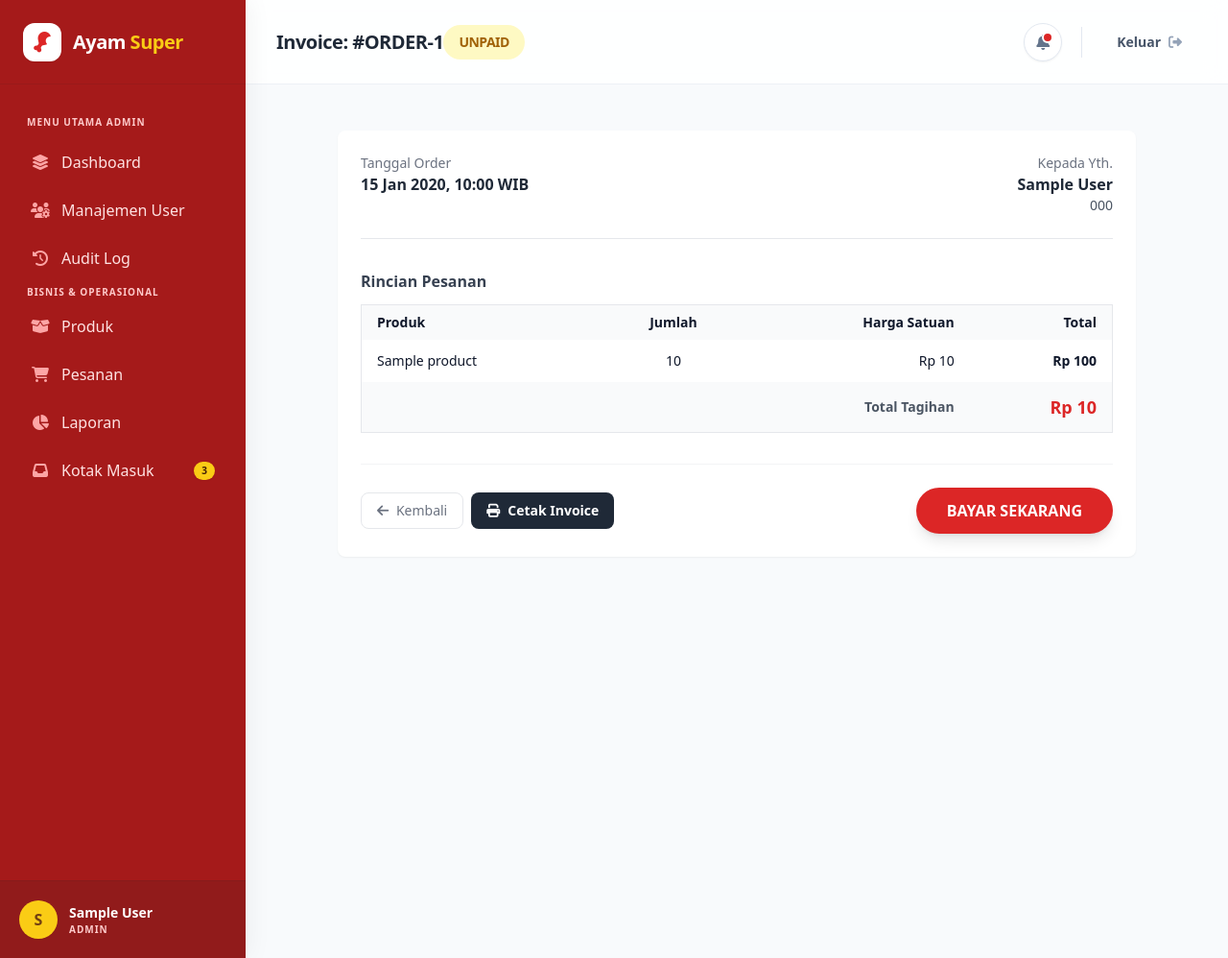
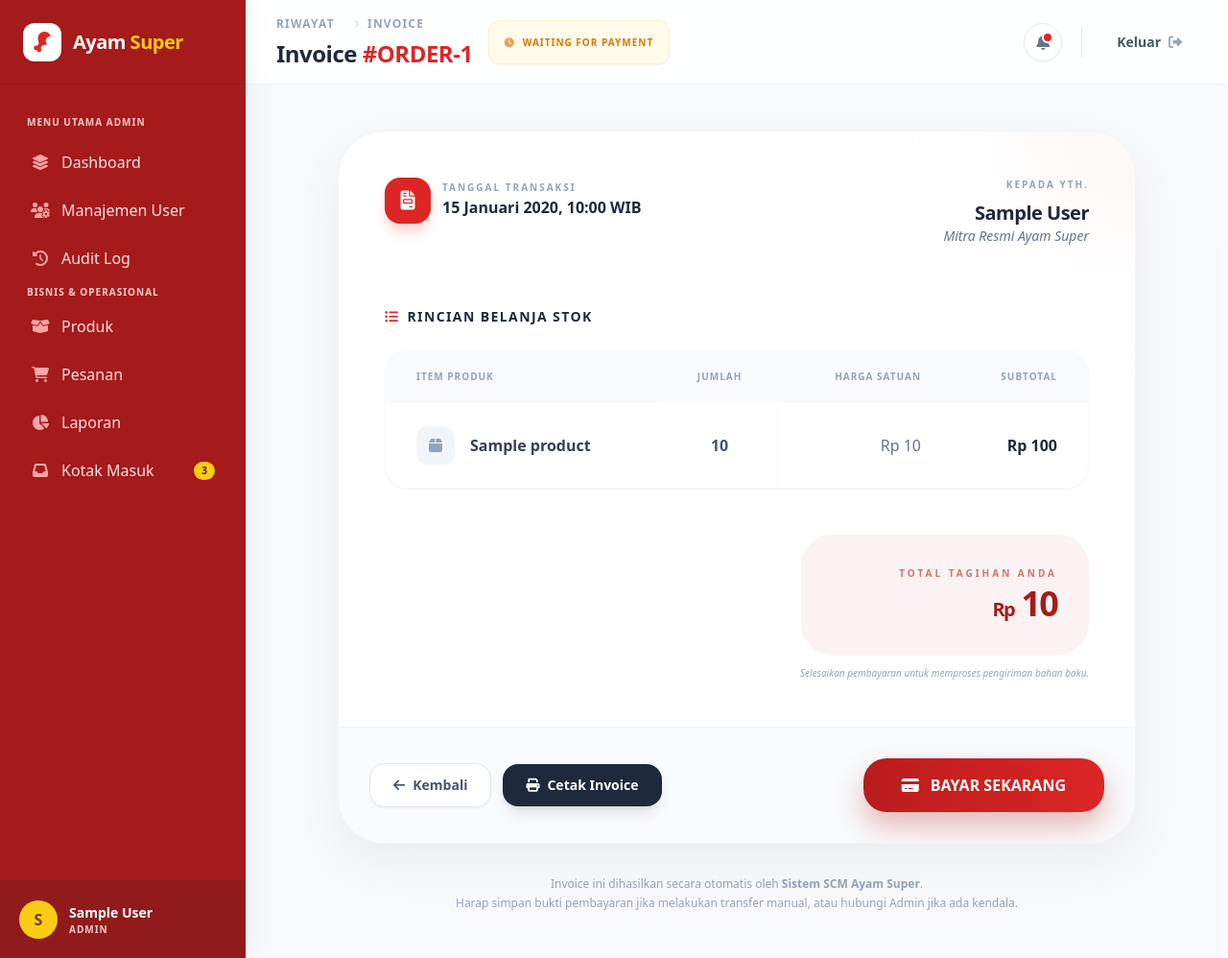
Before and after one commit to RaafiStudent/Franchise-ayam-super, a Laravel app: page /checkout/1 in a window 1280 px wide. Shown: the whole page at 96% size. Run offline with Laravel 12, Linux system fonts and the light colour scheme; a user stored in the database is signed in; tables that the repository leaves empty hold one stand-in row (values such as "Sample post"); style sheets or scripts are compiled from the project's sources; parts of the project's set-up code (start-up, migrations or seed data) failed here and were passed over; some libraries are stand-ins or nearby versions.

Commit message:
merubah tampillan chekout mitra

```diff
--- a/resources/views/mitra/orders/show.blade.php
+++ b/resources/views/mitra/orders/show.blade.php
@@ -1,180 +1,186 @@
 <x-app-layout>
+    {{-- Import Font Modern --}}
+    <head>
+        <link href="https://fonts.googleapis.com/css2?family=Inter:wght@300;400;600;700;800&display=swap" rel="stylesheet">
+        <style>
+            body { font-family: 'Inter', sans-serif; }
+        </style>
+    </head>
+
     <x-slot name="header">
-        <div class="flex justify-between items-center">
-            <h2 class="font-semibold text-xl text-gray-800 leading-tight">
-                {{ __('Invoice: ') }} #ORDER-{{ $order->id }}
+        <div class="flex flex-col md:flex-row justify-between items-start md:items-center gap-4">
+            <div>
+                <nav class="flex mb-2" aria-label="Breadcrumb">
+                    <ol class="inline-flex items-center space-x-1 md:space-x-3 text-xs font-semibold uppercase tracking-widest">
+                        <li class="inline-flex items-center">
+                            <a href="{{ route('orders.index') }}" class="text-slate-400 hover:text-red-600 transition-colors">Riwayat</a>
+                        </li>
+                        <li>
+                            <div class="flex items-center text-slate-300">
+                                <i class="fas fa-chevron-right text-[8px] mx-2"></i>
+                                <span class="text-slate-400">Invoice</span>
+                            </div>
+                        </li>
+                    </ol>
+                </nav>
+                <h2 class="font-extrabold text-2xl text-slate-800 leading-tight">
+                    Invoice <span class="text-red-600">#ORDER-{{ $order->id }}</span>
                 </h2>
+            </div>
 
-            <div class="flex gap-2">
-                {{-- 1. BADGE STATUS PEMBAYARAN --}}
-                <span class="px-4 py-2 rounded-full text-sm font-bold
-                    @if($order->payment_status == 'paid') bg-green-100 text-green-700
-                    @elseif($order->payment_status == 'unpaid') bg-yellow-100 text-yellow-700
-                    @else bg-red-100 text-red-700 @endif">
-                    {{ strtoupper($order->payment_status) }}
+            {{-- Status Badge Premium --}}
+            <div class="flex items-center gap-3">
+                @if($order->payment_status == 'paid')
+                    <span class="bg-emerald-50 text-emerald-600 text-[10px] font-black px-4 py-2 rounded-xl border border-emerald-100 uppercase tracking-widest flex items-center gap-2">
+                        <span class="relative flex h-2 w-2">
+                            <span class="animate-ping absolute inline-flex h-full w-full rounded-full bg-emerald-400 opacity-75"></span>
+                            <span class="relative inline-flex rounded-full h-2 w-2 bg-emerald-500"></span>
                         </span>
-
-                {{-- 2. BADGE STATUS BARANG (BARU - FITUR YANG BOSS MINTA) --}}
-                @if($order->order_status == 'shipped')
-                    <span class="px-4 py-2 rounded-full text-sm font-bold bg-purple-100 text-purple-700">
-                        <i class="fas fa-truck mr-1"></i> SEDANG DIKIRIM
+                        Paid Successfully
                     </span>
-                @elseif($order->order_status == 'completed')
-                    <span class="px-4 py-2 rounded-full text-sm font-bold bg-green-100 text-green-700 border border-green-200">
-                        <i class="fas fa-check-circle mr-1"></i> DITERIMA
-                    </span>
-                @elseif($order->order_status == 'processing')
-                    <span class="px-4 py-2 rounded-full text-sm font-bold bg-blue-100 text-blue-700">
-                        <i class="fas fa-box mr-1"></i> DIKEMAS
+                @else
+                    <span class="bg-amber-50 text-amber-600 text-[10px] font-black px-4 py-2 rounded-xl border border-amber-100 uppercase tracking-widest flex items-center gap-2 shadow-sm">
+                        <i class="fas fa-clock animate-pulse"></i> Waiting for Payment
                     </span>
                 @endif
             </div>
         </div>
     </x-slot>
 
-    {{-- Script Midtrans --}}
-    <head>
-        <script type="text/javascript"
-            src="https://app.sandbox.midtrans.com/snap/snap.js"
-            data-client-key="{{ config('midtrans.client_key') }}"></script>
-    </head>
+    <div class="py-12 bg-slate-50/50">
+        <div class="max-w-4xl mx-auto sm:px-6 lg:px-8">
 
-    <div class="py-12">
-        <div class="max-w-4xl mx-auto sm:px-6 lg:px-8">
-            <div class="bg-white overflow-hidden shadow-sm sm:rounded-lg p-6">
+            {{-- MAIN INVOICE CARD --}}
+            <div class="bg-white rounded-[3rem] shadow-[0_20px_50px_rgba(0,0,0,0.05)] border border-slate-100 overflow-hidden relative">
 
-                {{-- INFO UMUM --}}
-                <div class="grid grid-cols-2 gap-4 mb-8 border-b pb-6">
-                    <div>
-                        <p class="text-gray-500 text-sm">Tanggal Order</p>
-                        <p class="font-bold text-gray-800">{{ $order->created_at->format('d M Y, H:i') }} WIB</p>
-                    </div>
-                    <div class="text-right">
-                        <p class="text-gray-500 text-sm">Kepada Yth.</p>
-                        <p class="font-bold text-gray-800">{{ $order->user->name }}</p>
-                        <p class="text-sm text-gray-600">{{ $order->user->no_hp }}</p>
-                    </div>
-                </div>
+                {{-- Decorative Element --}}
+                <div class="absolute top-0 right-0 w-64 h-64 bg-red-50/50 rounded-full -mr-32 -mt-32 blur-3xl"></div>
 
-                {{-- INFO PENGIRIMAN (Jika Ada) --}}
-                @if($order->order_status == 'shipped' || $order->order_status == 'completed')
-                <div class="bg-blue-50 border border-blue-200 rounded-lg p-4 mb-8">
-                    <div class="flex justify-between items-start">
-                        <div>
-                            <h3 class="font-bold text-blue-800 mb-2"><i class="fas fa-shipping-fast mr-2"></i>Info Pengiriman</h3>
-                            <div class="grid grid-cols-2 gap-8 text-sm">
-                                <div>
-                                    <p class="text-blue-600">Kurir / Ekspedisi</p>
-                                    <p class="font-bold text-gray-800 uppercase">{{ $order->courier_name }}</p>
+                <div class="p-8 md:p-12 relative z-10">
+
+                    {{-- Header Invoice --}}
+                    <div class="flex flex-col md:flex-row justify-between gap-8 mb-16">
+                        <div class="space-y-4">
+                            <div class="flex items-center gap-3">
+                                <div class="w-12 h-12 bg-red-600 rounded-2xl flex items-center justify-center text-white shadow-lg shadow-red-200">
+                                    <i class="fas fa-file-invoice text-xl"></i>
                                 </div>
                                 <div>
-                                    <p class="text-blue-600">Nomor Resi / Plat</p>
-                                    <p class="font-bold text-gray-800 uppercase">{{ $order->resi_number }}</p>
+                                    <p class="text-[10px] font-black text-slate-400 uppercase tracking-[0.2em] leading-none">Tanggal Transaksi</p>
+                                    <p class="text-slate-800 font-bold mt-1">{{ $order->created_at->translatedFormat('d F Y, H:i') }} WIB</p>
                                 </div>
                             </div>
                         </div>
 
-                        {{-- STATUS BESAR DI DALAM KOTAK PENGIRIMAN --}}
-                        <div class="text-right">
-                            <p class="text-xs text-blue-500 mb-1">Status Paket:</p>
-                            @if($order->order_status == 'completed')
-                                <span class="text-xl font-bold text-green-600">SUDAH DITERIMA ✅</span>
-                            @else
-                                <span class="text-xl font-bold text-purple-600">DALAM PERJALANAN 🚚</span>
-                            @endif
+                        <div class="text-left md:text-right">
+                            <p class="text-[10px] font-black text-slate-400 uppercase tracking-[0.2em] mb-2">Kepada Yth.</p>
+                            <p class="text-xl font-black text-slate-800 tracking-tight">{{ Auth::user()->name }}</p>
+                            <p class="text-sm text-slate-500 font-medium italic">Mitra Resmi Ayam Super</p>
                         </div>
                     </div>
-                </div>
-                @endif
 
-                {{-- TABEL BARANG --}}
-                <div class="mb-8">
-                    <h3 class="font-bold text-gray-700 mb-3">Rincian Pesanan</h3>
-                    <div class="overflow-x-auto">
-                        <table class="min-w-full bg-white border border-gray-200 text-sm">
-                            <thead class="bg-gray-50">
-                                <tr>
-                                    <th class="py-2 px-4 text-left">Produk</th>
-                                    <th class="py-2 px-4 text-center">Jumlah</th>
-                                    <th class="py-2 px-4 text-right">Harga Satuan</th>
-                                    <th class="py-2 px-4 text-right">Total</th>
+                    {{-- Table Section --}}
+                    <div class="mb-12">
+                        <h3 class="text-sm font-black text-slate-800 uppercase tracking-widest mb-6 flex items-center gap-2">
+                            <i class="fas fa-list-ul text-red-600"></i> Rincian Belanja Stok
+                        </h3>
+
+                        <div class="overflow-hidden rounded-3xl border border-slate-50 shadow-sm">
+                            <table class="w-full text-left border-collapse">
+                                <thead>
+                                    <tr class="bg-slate-50 text-slate-400 text-[10px] font-black uppercase tracking-widest">
+                                        <th class="px-8 py-5">Item Produk</th>
+                                        <th class="px-8 py-5 text-center">Jumlah</th>
+                                        <th class="px-8 py-5 text-right">Harga Satuan</th>
+                                        <th class="px-8 py-5 text-right">Subtotal</th>
                                     </tr>
                                 </thead>
-                            <tbody class="divide-y divide-gray-100">
+                                <tbody class="divide-y divide-slate-50">
                                     @foreach($order->items as $item)
-                                <tr>
-                                    <td class="py-3 px-4">{{ $item->product->name }}</td>
-                                    <td class="py-3 px-4 text-center">{{ $item->quantity }}</td>
-                                    <td class="py-3 px-4 text-right">Rp {{ number_format($item->price, 0, ',', '.') }}</td>
-                                    <td class="py-3 px-4 text-right font-bold">Rp {{ number_format($item->price * $item->quantity, 0, ',', '.') }}</td>
+                                    <tr class="hover:bg-slate-50/50 transition-colors">
+                                        <td class="px-8 py-6">
+                                            <div class="flex items-center gap-4">
+                                                <div class="w-10 h-10 bg-slate-100 rounded-xl flex items-center justify-center text-slate-400">
+                                                    <i class="fas fa-box"></i>
+                                                </div>
+                                                <span class="font-bold text-slate-700">{{ $item->product->name }}</span>
+                                            </div>
+                                        </td>
+                                        <td class="px-8 py-6 text-center font-bold text-slate-600 bg-slate-50/20">
+                                            {{ $item->quantity }}
+                                        </td>
+                                        <td class="px-8 py-6 text-right font-medium text-slate-500">
+                                            Rp {{ number_format($item->price, 0, ',', '.') }}
+                                        </td>
+                                        <td class="px-8 py-6 text-right font-black text-slate-800">
+                                            Rp {{ number_format($item->price * $item->quantity, 0, ',', '.') }}
+                                        </td>
                                     </tr>
                                     @endforeach
                                 </tbody>
-                            <tfoot class="bg-gray-50 font-bold">
-                                <tr>
-                                    <td colspan="3" class="py-3 px-4 text-right text-gray-600">Total Tagihan</td>
-                                    <td class="py-3 px-4 text-right text-red-600 text-lg">Rp {{ number_format($order->total_price, 0, ',', '.') }}</td>
-                                </tr>
-                            </tfoot>
                             </table>
                         </div>
                     </div>
 
-                {{-- TOMBOL AKSI --}}
-                <div class="flex justify-between items-center pt-6 border-t border-gray-100">
-                    <div class="flex gap-2">
-                        <a href="{{ route('orders.index') }}" class="text-gray-500 hover:text-gray-800 text-sm font-medium px-4 py-2 border rounded-lg">
-                            <i class="fas fa-arrow-left mr-1"></i> Kembali
+                    {{-- Total Tagihan Section --}}
+                    <div class="flex flex-col items-end space-y-3">
+                        <div class="bg-[#a51a1a]/5 p-6 md:p-8 rounded-[2rem] border border-red-50 flex flex-col items-end min-w-[300px]">
+                            <p class="text-[10px] font-black text-red-700/60 uppercase tracking-[0.3em] mb-1">Total Tagihan Anda</p>
+                            <h4 class="text-4xl font-black text-[#a51a1a] tracking-tighter">
+                                <span class="text-xl">Rp</span> {{ number_format($order->total_price, 0, ',', '.') }}
+                            </h4>
+                        </div>
+                        <p class="text-[10px] text-slate-400 italic font-medium">Selesaikan pembayaran untuk memproses pengiriman bahan baku.</p>
+                    </div>
+
+                </div>
+
+                {{-- Action Buttons --}}
+                <div class="bg-slate-50/80 p-8 flex flex-col md:flex-row items-center justify-between gap-4 border-t border-slate-100">
+                    <div class="flex items-center gap-3">
+                        <a href="{{ route('orders.index') }}" class="group px-6 py-3 bg-white text-slate-600 rounded-2xl font-bold text-sm shadow-sm hover:shadow-md border border-slate-200 transition-all flex items-center gap-2">
+                            <i class="fas fa-arrow-left group-hover:-translate-x-1 transition-transform"></i> Kembali
                         </a>
-
-                            {{-- Tambahkan target="_blank" agar buka tab baru --}}
-<a href="{{ route('orders.invoice', $order->id) }}" target="_blank" class="bg-gray-800 text-white text-sm font-bold px-4 py-2 rounded-lg hover:bg-gray-900 transition flex items-center">
-    <i class="fas fa-print mr-2"></i> Cetak Invoice
+                        <a href="{{ route('orders.invoice', $order->id) }}" target="_blank" class="px-6 py-3 bg-slate-800 text-white rounded-2xl font-bold text-sm shadow-lg hover:bg-black transition-all flex items-center gap-2">
+                            <i class="fas fa-print"></i> Cetak Invoice
                         </a>
                     </div>
 
-                    {{-- JIKA UNPAID: TOMBOL BAYAR --}}
                     @if($order->payment_status == 'unpaid')
-                        <button id="pay-button" class="bg-red-600 text-white font-bold py-3 px-8 rounded-full shadow-lg hover:bg-red-700 transition transform hover:scale-105">
-                            BAYAR SEKARANG
+                        <button id="pay-button" class="w-full md:w-auto px-10 py-4 bg-gradient-to-r from-red-700 to-red-600 text-white rounded-[1.5rem] font-black text-base shadow-[0_15px_30px_rgba(185,28,28,0.3)] hover:scale-105 active:scale-95 transition-all flex items-center justify-center gap-3">
+                            <i class="fas fa-credit-card"></i> BAYAR SEKARANG
                         </button>
-
-                    {{-- JIKA SEDANG DIKIRIM: TOMBOL TERIMA --}}
-                    @elseif($order->order_status == 'shipped')
-                        <form action="{{ route('orders.complete', $order->id) }}" method="POST" onsubmit="return confirm('Barang sudah sampai?');">
-                            @csrf
-                            @method('PATCH')
-                            <button class="bg-green-600 text-white font-bold py-3 px-8 rounded-full shadow-lg hover:bg-green-700 transition transform hover:scale-105 flex items-center">
-                                <i class="fas fa-check-double mr-2"></i> KONFIRMASI TERIMA BARANG
-                            </button>
-                        </form>
-
-                    {{-- JIKA SELESAI --}}
-                    @elseif($order->order_status == 'completed')
-                        <div class="text-green-600 font-bold flex items-center gap-2 border border-green-200 bg-green-50 px-4 py-2 rounded-lg">
-                            <i class="fas fa-check-circle text-xl"></i>
-                            <span>PESANAN SELESAI</span>
+                    @else
+                        <div class="px-8 py-4 bg-emerald-500 text-white rounded-2xl font-black text-sm flex items-center gap-2">
+                            <i class="fas fa-check-double"></i> PESANAN SUDAH TERBAYAR
                         </div>
                     @endif
+                </div>
+            </div>
+
+            {{-- FOOTER INFO --}}
+            <div class="mt-8 text-center px-10">
+                <p class="text-xs text-slate-400 font-medium leading-relaxed">
+                    Invoice ini dihasilkan secara otomatis oleh <strong>Sistem SCM Ayam Super</strong>.<br>
+                    Harap simpan bukti pembayaran jika melakukan transfer manual, atau hubungi Admin jika ada kendala.
+                </p>
             </div>
 
         </div>
     </div>
-    </div>
 
-    {{-- Script Midtrans --}}
+    {{-- Script Midtrans Tetap Sama (Sesuaikan ID) --}}
     @if($order->payment_status == 'unpaid')
+    <script src="https://app.sandbox.midtrans.com/snap/snap.js" data-client-key="{{ config('midtrans.client_key') }}"></script>
     <script type="text/javascript">
-        var payButton = document.getElementById('pay-button');
+        const payButton = document.getElementById('pay-button');
         payButton.addEventListener('click', function () {
             window.snap.pay('{{ $order->snap_token }}', {
-                onSuccess: function(result){ alert("Pembayaran Berhasil!"); window.location.reload(); },
-                onPending: function(result){ alert("Menunggu Pembayaran!"); window.location.reload(); },
-                onError: function(result){ alert("Pembayaran Gagal!"); },
-                onClose: function(){ alert('Anda menutup popup tanpa menyelesaikan pembayaran'); }
+                onSuccess: function (result) { window.location.href = "{{ route('orders.index') }}"; },
+                onPending: function (result) { alert("Menunggu pembayaran!"); },
+                onError: function (result) { alert("Pembayaran gagal!"); }
             });
         });
     </script>
     @endif
-
 </x-app-layout>
```
Lines whose indentation alone changed are shown as unchanged.
